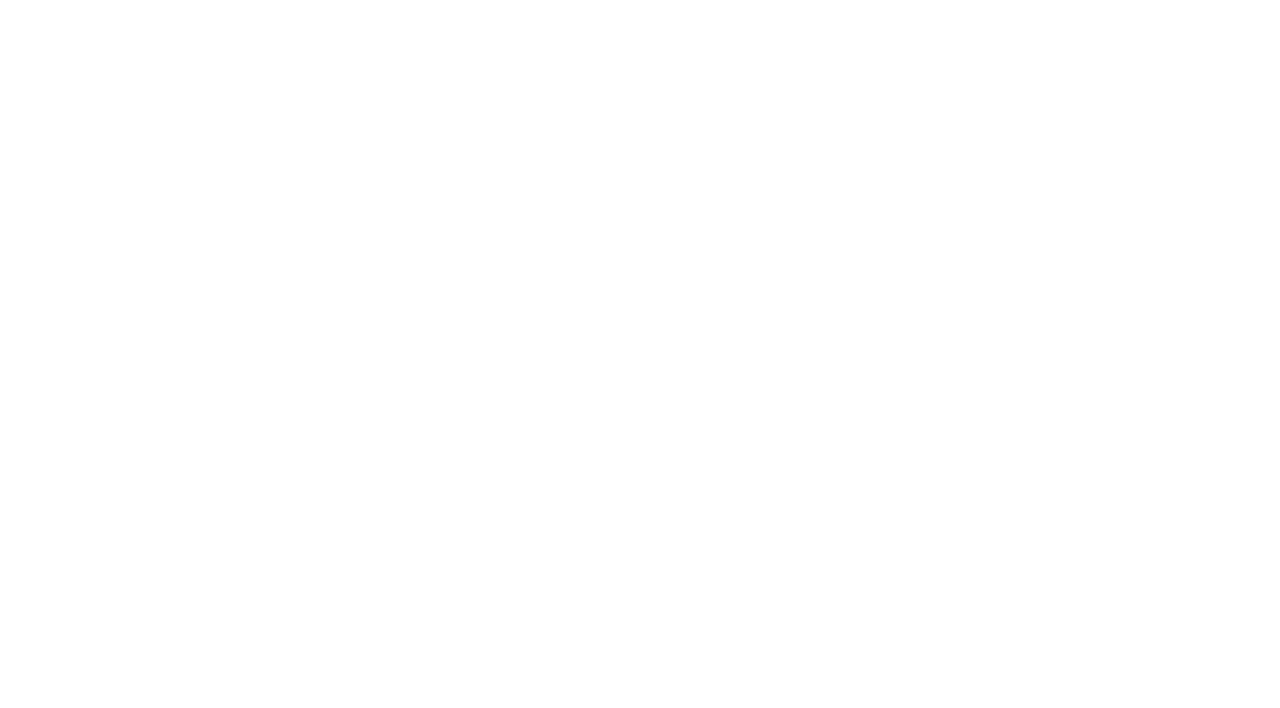
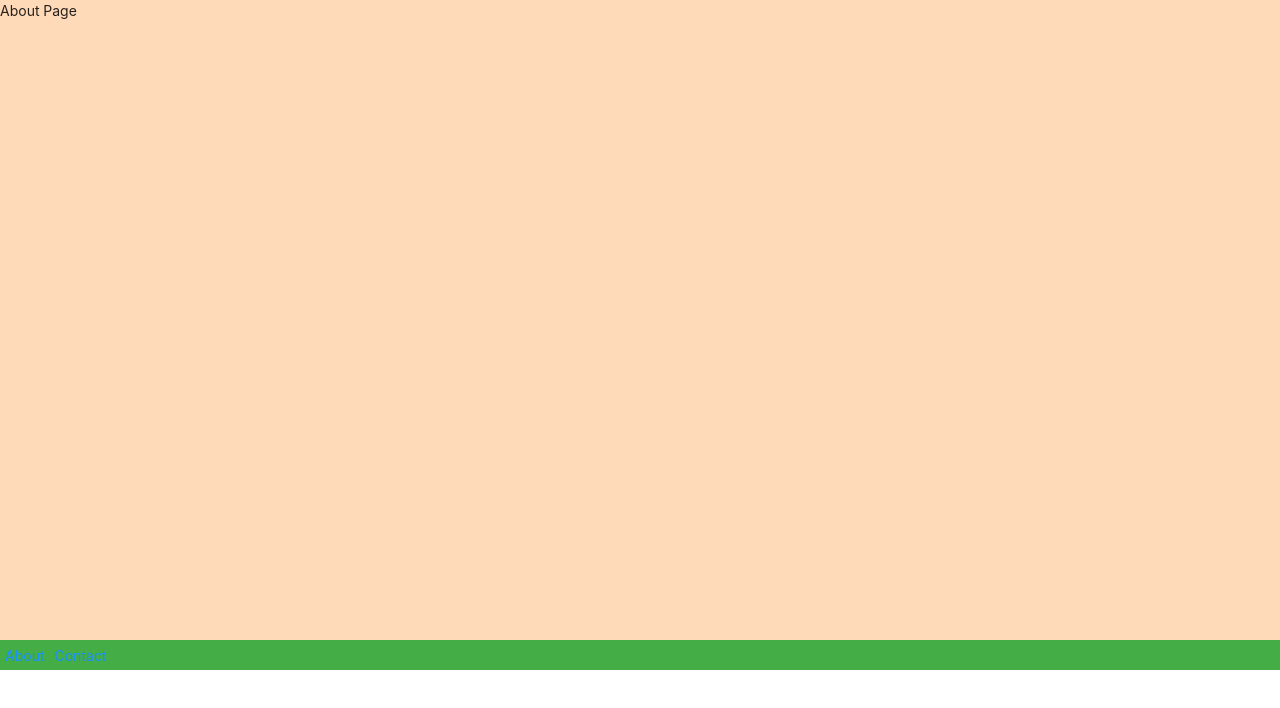
Before and after one commit to rachelsymph/skourse-typescript-activity, a React (Create React App) app: page /about in a window 1280 px wide. Before the commit this address had no page. Shown: the top 708 px of the page. Built offline with nearby package versions, Linux system fonts and the light colour scheme.

Commit message:
added about apge and contact page

```diff
--- a/package.json
+++ b/package.json
@@ -13,11 +13,12 @@
     "react-dom": "17.0.2",
     "react-router-dom": "6.2.1",
     "react-scripts": "4.0.3",
-    "styled-components": "5.3.3"
+    "styled-components": "^5.3.3"
   },
   "devDependencies": {
     "@types/react": "17.0.20",
     "@types/react-dom": "17.0.9",
+    "@types/styled-components": "^5.1.23",
     "typescript": "4.4.2"
   },
   "scripts": {
--- a/src/App.tsx
+++ b/src/App.tsx
@@ -2,6 +2,8 @@ import { BrowserRouter as Router, Routes, Route } from 'react-router-dom';
 import { ThemeProvider } from 'styled-components';
 import { useTheme } from './theme/useTheme';
 import Home from './pages/Home';
+import About  from './pages/About'
+import Contact from './pages/Contact'
 
 import 'antd/dist/antd.css';
 
@@ -15,7 +17,8 @@ export default function App() {
         <Router>
           <Routes>
             <Route path="/" element={<Home />} />
-            {/* Create route for about and contact */}
+            <Route path="/about" element={<About/>}/>
+            <Route path="/contact" element={<Contact/>}/>
           </Routes>
         </Router>
         {/* Add a footer that has navigation to about and contact */}
--- /dev/null
+++ b/src/pages/About/index.tsx
@@ -0,0 +1,18 @@
+import { FooterContainer,AboutContainer } from './style'
+import {Link} from "react-router-dom";
+
+const About = () =>{
+return(
+    <div>
+        <AboutContainer>
+            <p>About Page</p>
+        </AboutContainer>
+        <FooterContainer>
+            <Link to="/about">About</Link>
+            <Link to="/about">Contact</Link>
+        </FooterContainer>
+    </div>
+     )
+}
+
+export default About
--- /dev/null
+++ b/src/pages/About/style.tsx
@@ -0,0 +1,15 @@
+import styled from "styled-components";
+
+export const AboutContainer = styled.div`
+    height:80vh;
+    background-color: peachpuff;
+`
+
+export const FooterContainer = styled.div`
+width:100%;
+height: 30px;
+background-color: #45ad45;
+display: flex;
+gap:10px;
+padding:5px
+`
--- /dev/null
+++ b/src/pages/Contact/index.tsx
@@ -0,0 +1,18 @@
+import { FooterContainer, ContactContainer } from './style'
+import {Link} from "react-router-dom";
+
+const Contact = () =>{
+return(
+    <div>
+        <ContactContainer>
+            <p>About Page</p>
+        </ContactContainer>
+        <FooterContainer>
+            <Link to="/about">About</Link>
+            <Link to="/about">Contact</Link>
+        </FooterContainer>
+    </div>
+)
+}
+
+export default Contact
--- /dev/null
+++ b/src/pages/Contact/style.tsx
@@ -0,0 +1,15 @@
+import styled from "styled-components";
+
+export const ContactContainer = styled.div`
+    height:80vh;
+    background-color: peachpuff;
+`
+
+export const FooterContainer = styled.div`
+width:100%;
+height: 30px;
+background-color: #45ad45;
+display: flex;
+gap:10px;
+padding:5px
+`
--- /dev/null
+++ b/src/react-app-env.d.ts
@@ -0,0 +1 @@
+/// <reference types="react-scripts" />
```
Also changed, not shown: tsconfig.json (+12 -1 lines), src/pages/Home/index.tsx (line endings or trailing spaces), 1 other file (tests, documents, lock files or other folders).
